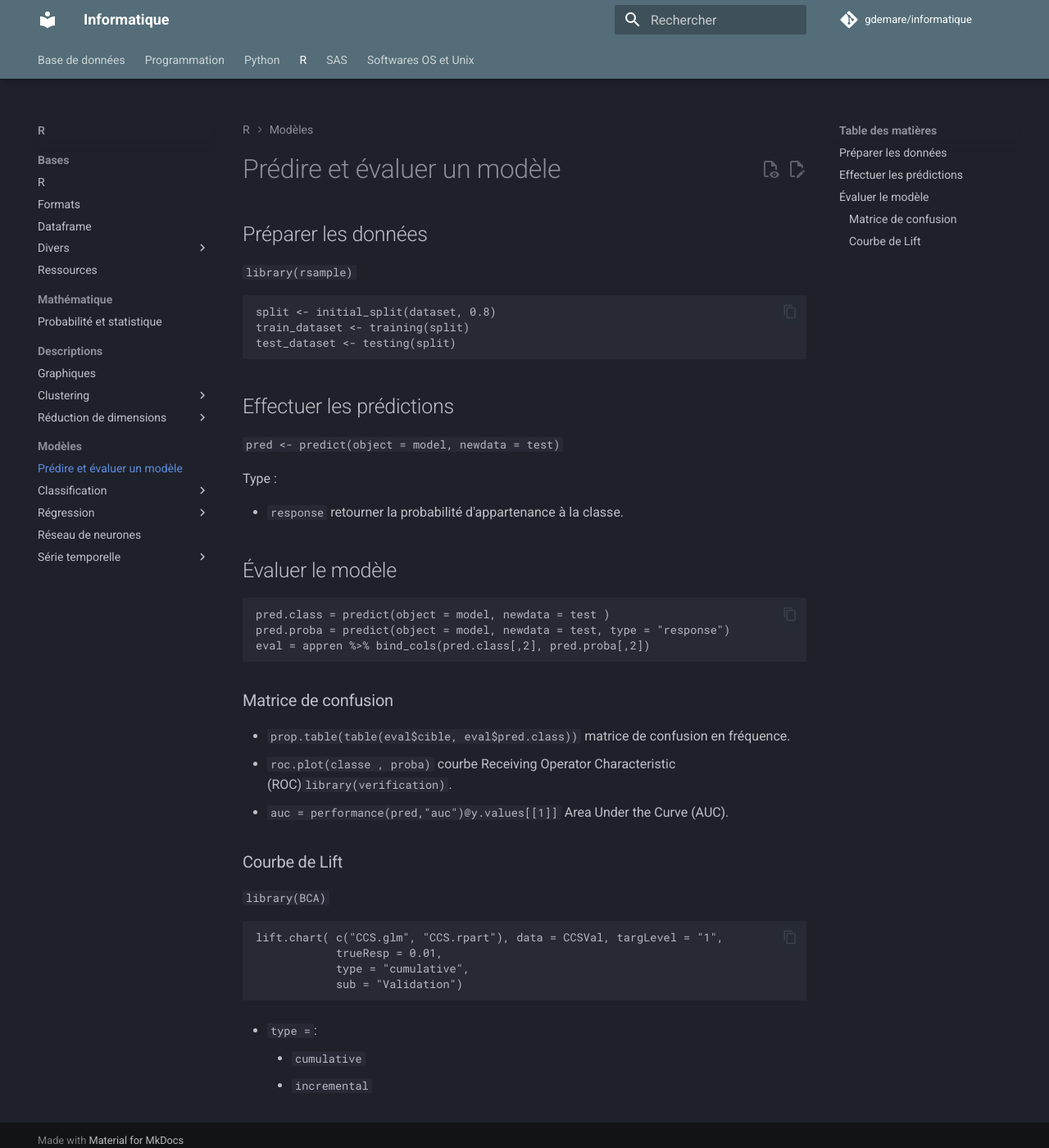
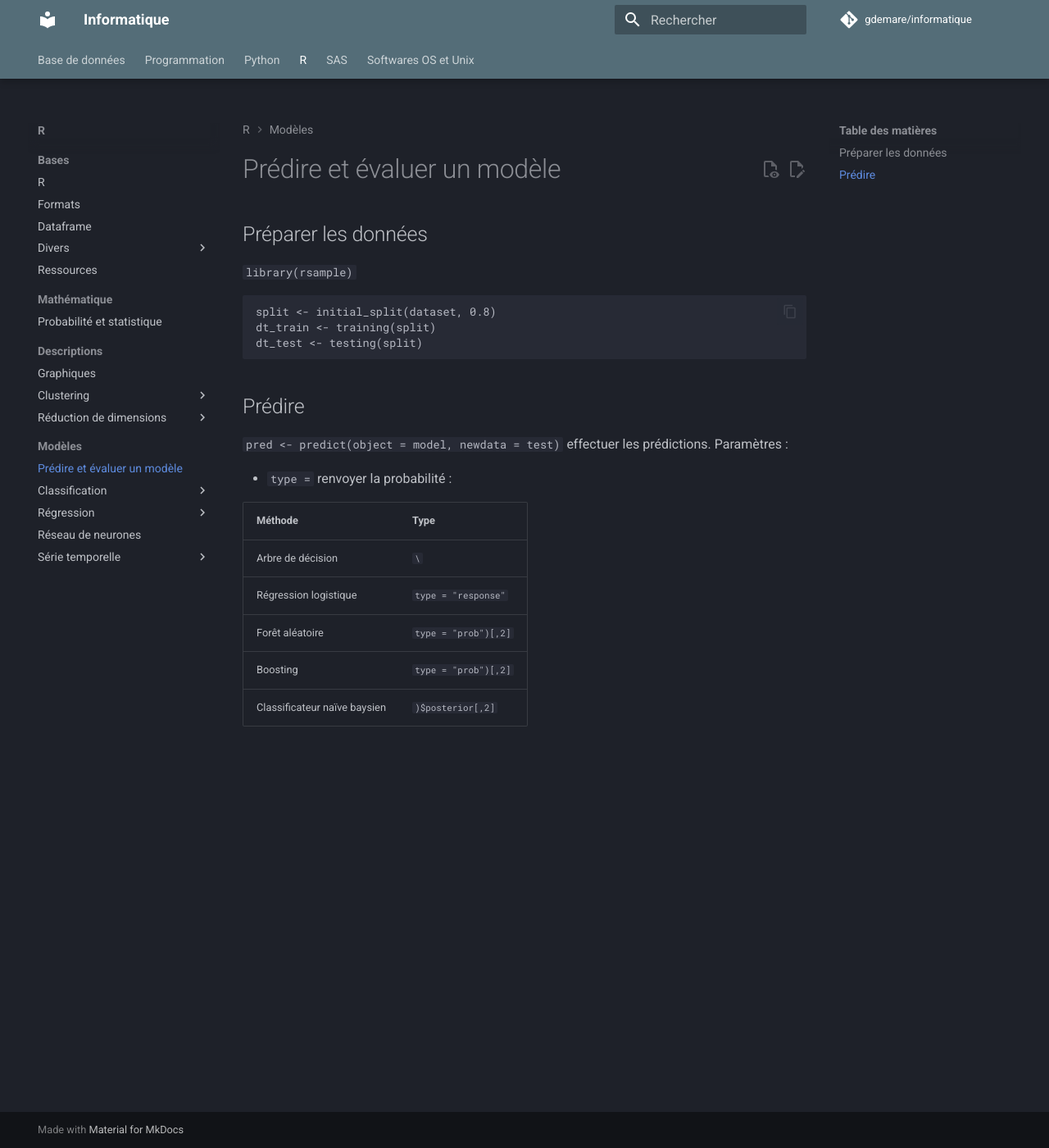
Before and after one commit to gdemare/Informatique, an MkDocs documentation site: the page built from docs/r/models/prediction_r.md, in a window 1280 px wide and 1400 px high. Shown: the whole window at 82% size. Built offline with MkDocs 1.6.1 and Material for MkDocs 9.7.7, drawn with Linux system fonts in a browser that asks for light colours; comment, search, counter and statistics services are not loaded.

Commit message:
Update prediction_r.md

````diff
--- a/docs/r/models/prediction_r.md
+++ b/docs/r/models/prediction_r.md
@@ -4,44 +4,20 @@
 
 ```
 split <- initial_split(dataset, 0.8)
-train_dataset <- training(split)
-test_dataset <- testing(split)
+dt_train <- training(split)
+dt_test <- testing(split)
 ```
 
-## Effectuer les prédictions
+## Prédire
 
-`pred <- predict(object = model, newdata = test)`
+`pred <- predict(object = model, newdata = test)` effectuer les prédictions. Paramètres :
 
-Type :
+* `type =` renvoyer la probabilité :
 
-* `response` retourner la probabilité d'appartenance à la classe.
-
-## Évaluer le modèle
-
-```
-pred.class = predict(object = model, newdata = test )
-pred.proba = predict(object = model, newdata = test, type = "response")
-eval = appren %>% bind_cols(pred.class[,2], pred.proba[,2])
-```
-
-### Matrice de confusion
-
-* `prop.table(table(eval$cible, eval$pred.class))` matrice de confusion en fréquence.
-* `roc.plot(classe , proba)` courbe Receiving Operator Characteristic (ROC)`library(verification)`.
-* `auc = performance(pred,"auc")@y.values[[1]]` Area Under the Curve (AUC).
-
-### Courbe de Lift
-
-`library(BCA)`
-
-```
-lift.chart( c("CCS.glm", "CCS.rpart"), data = CCSVal, targLevel = "1",
-            trueResp = 0.01,
-            type = "cumulative",
-            sub = "Validation")
-```
-
-* `type =`:
-
-    * `cumulative`
-    * `incremental`
+Méthode                       | Type
+------------------------------|---
+Arbre de décision             | `\`
+Régression logistique         | `type = "response"`
+Forêt aléatoire               | `type = "prob")[,2]`
+Boosting                      | `type = "prob")[,2]`
+Classificateur naïve baysien  | `)$posterior[,2]`
````
